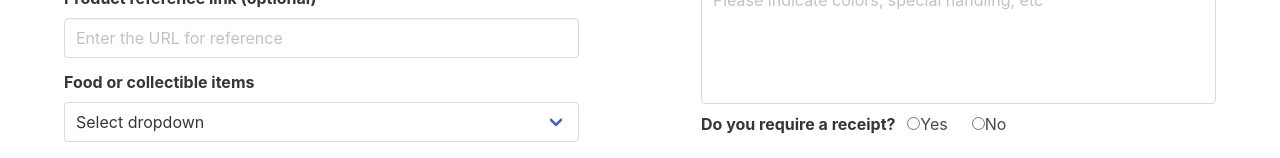
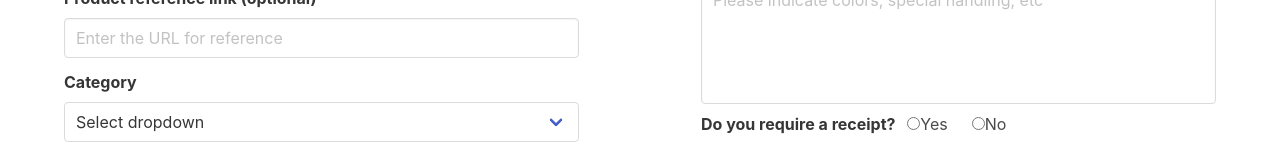
Before and after one commit to wilsontbx/buy-the-way-react, a React (Create React App) app: page /PostRequest in a window 1280 px wide. Shown: the part 356-514 px from the top of the page. Built offline with nearby package versions, Linux system fonts and the light colour scheme.

Commit message:
changed to category

```diff
--- a/src/components/pages/PostRequest.jsx
+++ b/src/components/pages/PostRequest.jsx
@@ -40,7 +40,7 @@ class PostRequest extends React.Component {
                         </div>
 
                         <div className="field">
-                            <label className="label">Food or collectible items</label>
+                            <label className="label">Category</label>
                             <div className="control">
 
                                 <div className="select is-fullwidth">
```
